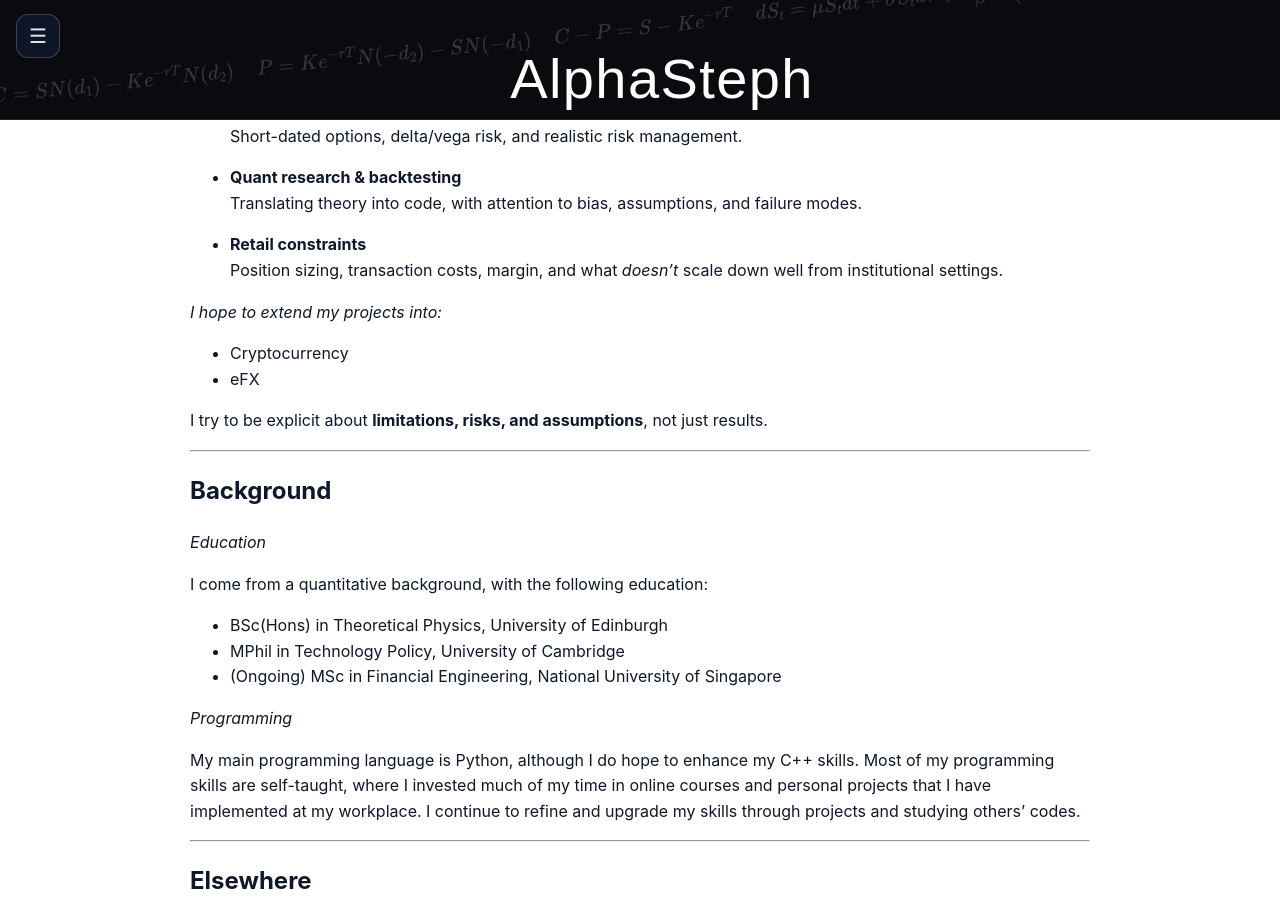
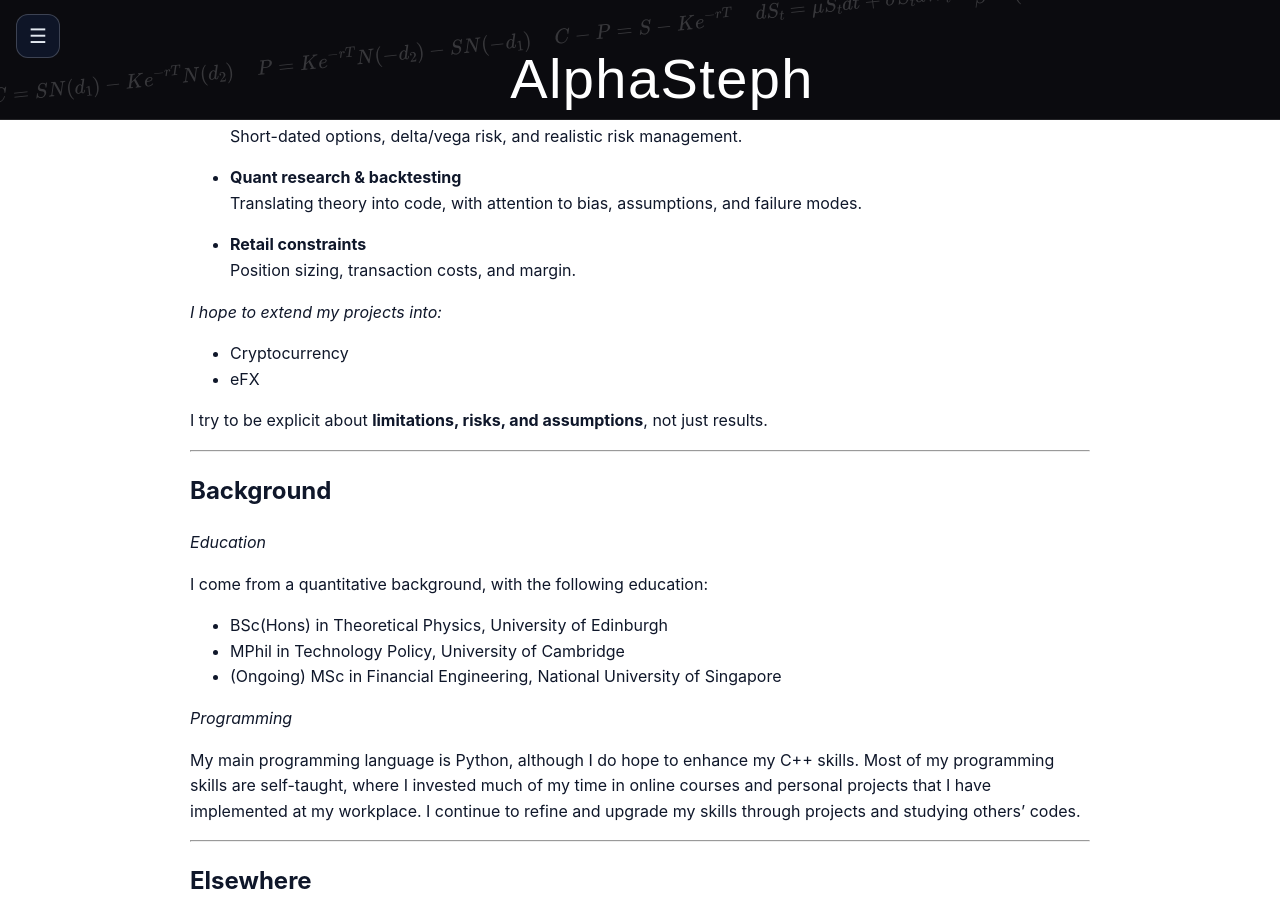
Before and after one commit to sljy1995/StephTheAlpha, a Jekyll site: the page built from about.md, in a window 1280 px wide and 900 px high, scrolled down 946 px. Built offline with Jekyll 4.4.1, drawn with Linux system fonts in a browser that asks for light colours; some web fonts are replaced.

Commit message:
Update about.md

```diff
--- a/about.md
+++ b/about.md
@@ -31,7 +31,7 @@ This site is a working journal where I basically document my projects on my thou
   Translating theory into code, with attention to bias, assumptions, and failure modes.
 
 - **Retail constraints**
-  Position sizing, transaction costs, margin, and what *doesn’t* scale down well from institutional settings.
+  Position sizing, transaction costs, and margin.
 
 *I hope to extend my projects into:*
 - Cryptocurrency
```
